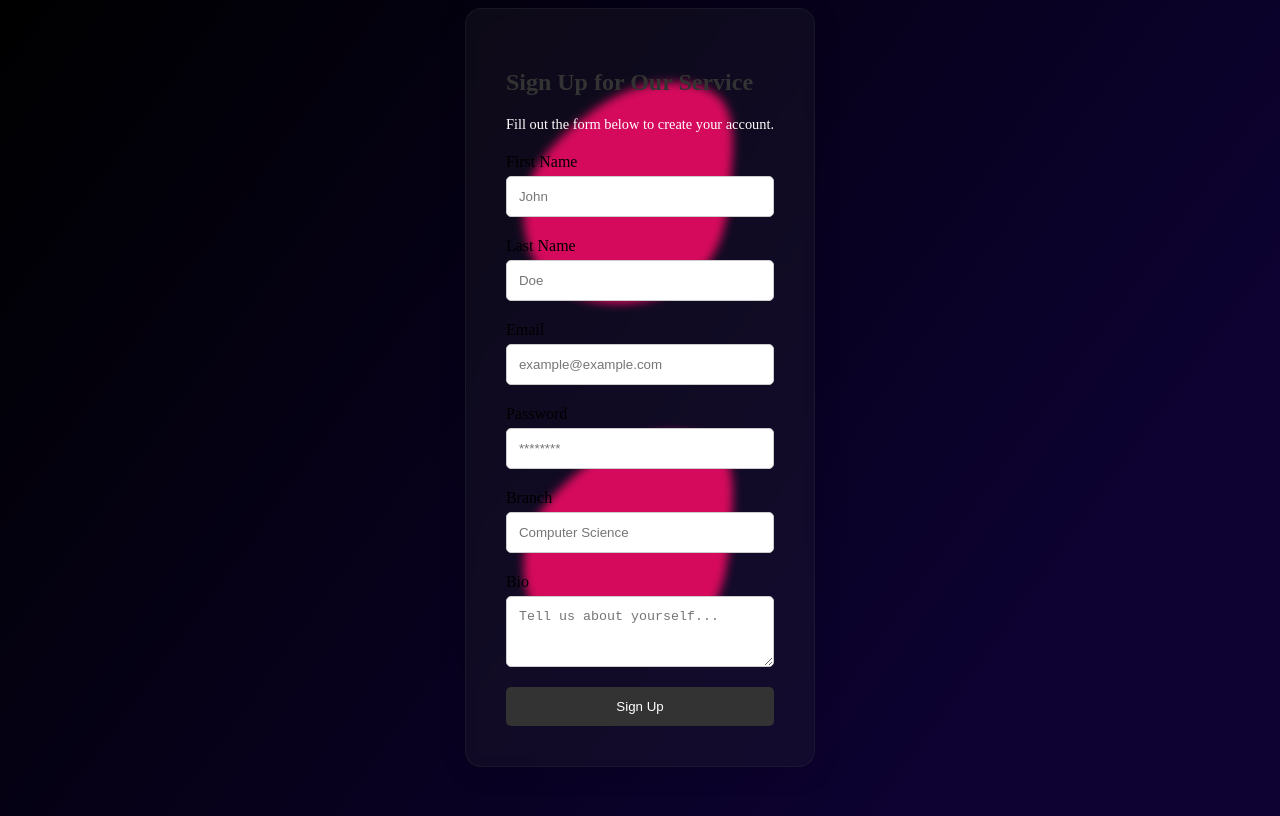
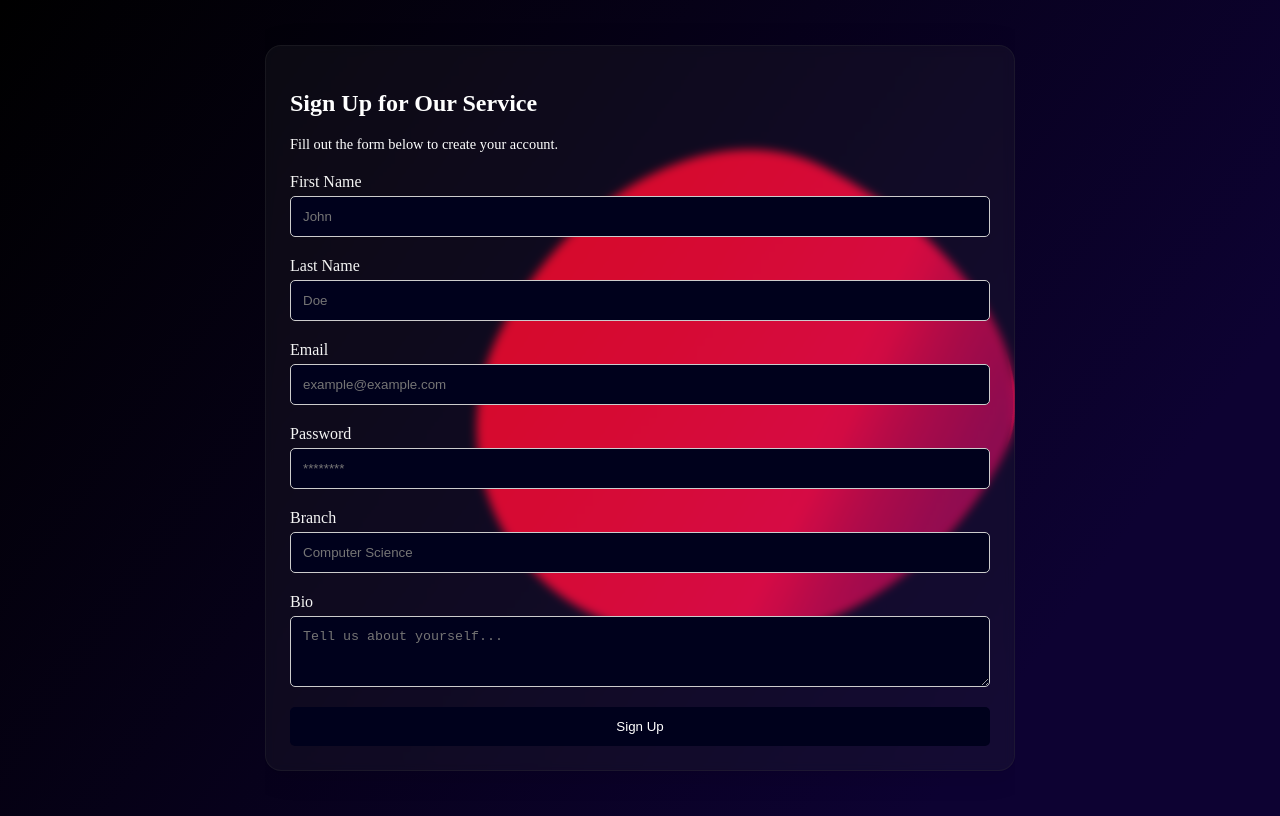
Before and after one commit to isha1221/taska-web, a React (Vite) app: page / in a window 1280 px wide. Built offline with nearby package versions, Linux system fonts and the light colour scheme.

Commit message:
Add SignUp page

```diff
--- a/src/App.css
+++ b/src/App.css
@@ -41,6 +41,8 @@
   color: #888;
 } */
 
+
+
 body{
   background: rgb(0,0,0);
   background: -moz-linear-gradient(126deg, rgba(0,0,0,1) 0%, rgba(13,2,50,1) 81%);
--- a/src/App.tsx
+++ b/src/App.tsx
@@ -1,16 +1,17 @@
 
 import './App.css';
 
-import { SignupForm } from "./components/signupForm/signupForm"
+import { SignupForm } from "./signupForm/signupForm"
 import Foregound2 from './screen/fg2';
+import Foregound1 from './screen/foregound1';
 
 function App() {
 
 
   return (
     <>
-    <Foregound2></Foregound2>
-
+    {/* <Foregound1></Foregound1> */}
+     <SignupForm></SignupForm>
 
 
     </>
--- a/src/components/signupForm/signupForm.styles.css
+++ /dev/null
@@ -1,122 +0,0 @@
-/* Form Container */
-.signup-form-container {
-  max-width: 600px;
-  margin: auto;
-  padding: 40px; /* Increase padding to increase form height */
-  /* background: white;
-  box-shadow: 0px 4px 6px rgba(0, 0, 0, 0.1); */
-  position: relative;
-  transition: all 0.3s;
-  border-radius: 20px;
-  /* From https://css.glass */
-background: rgba(53, 53, 56, 0.2);
-border-radius: 16px;
-box-shadow: 0 4px 30px rgba(0, 0, 0, 0.1);
-backdrop-filter: blur(5px);
--webkit-backdrop-filter: blur(5px);
-border: 1px solid rgba(53, 53, 56, 0.3);
-}
-
-.signup-form-container:hover {
-  border:3px;
-  border-style: solid;
-  border-image:linear-gradient(to right, transparent, rgb(255, 0, 106), transparent);
- border-image-slice: 1;
-
-}
-
-/* Title and Subtitle */
-.signup-form-title {
-  font-weight: bold;
-  font-size: 1.5rem;
-  color: #333;
-}
-
-.signup-form-subtitle {
-  color: #ffff;
-  font-size: 0.9rem;
-  margin-top: 10px;
-}
-
-/* Form Layout */
-.signup-form {
-  margin-top: 20px;
-  display: flex;
-  flex-direction: column;
-  gap: 20px; /* Increase gap to add more spacing */
-}
-
-/* Input Fields */
-.input-field {
-  position: relative;
-  display: flex;
-  flex-direction: column;
-  gap: 5px;
-}
-
-.input-field input,
-.input-field textarea {
-  padding: 12px; /* Slightly increase padding for comfort */
-  border: 1px solid #ccc;
-  border-radius: 5px;
-  transition: border-color 0.3s;
-}
-
-.input-field input:hover,
-.input-field textarea:hover {
-  border-color: #888;
-}
-
-.input-bottom-gradient {
-  position: absolute;
-  bottom: -1px;
-  left: 0;
-  width: 100%;
-  height: 1px;
-  background: linear-gradient(to right, transparent, rgb(255, 0, 106), transparent);
-  transition: opacity 0.3s;
-  opacity: 0;
-}
-
-.input-field:hover .input-bottom-gradient {
-  opacity: 1;
-}
-
-/* Button and Gradient Animation */
-.signup-form-button {
-  position: relative;
-  width: 100%;
-  padding: 12px; /* Slightly increase padding */
-  background: #333;
-  color: white;
-  border: none;
-  border-radius: 5px;
-  cursor: pointer;
-  transition: all 0.3s;
-}
-
-.signup-form-button:hover {
-  background: #444;
-}
-
-.signup-form-button:hover .button-bottom-gradient {
-  opacity: 1;
-}
-
-.button-bottom-gradient {
-  position: absolute;
-  bottom: -1px;
-  left: 0;
-  width: 100%;
-  height: 1px;
-  background: linear-gradient(to right, transparent, rgb(255, 0, 106), transparent);
-  transition: opacity 0.3s;
-  opacity: 0;
-}
-
-/* Media Queries for Responsive Layout */
-@media (max-width: 576px) { /* xs breakpoint */
-  .input-group {
-    flex-direction: column;
-  }
-}
--- a/src/screen/fg1.styles.css
+++ b/src/screen/fg1.styles.css
@@ -1,12 +1,14 @@
-.bg-img{
-    /* min-width: 320px;
-  min-height: 100vh; */
-  /* background-image: url('../blob.svg'); */
-  /* background-size: cover;
-  background-repeat: no-repeat; */
+/* .bg-img{
+    min-width: 320px;
+  min-height: 100vh;
+  background-image: url('../blob.svg');
+  background-size: cover;
+  background-repeat: no-repeat;
+  margin:30px;
+  margin-left: 500px;
   display: flex;
-  justify-content: center;
-  align-items: center;
+  justify-self: center;
+  align-self: center;
   z-index: 5;
   background: rgba(53, 53, 56, 0.2);
 border-radius: 16px;
@@ -14,12 +16,64 @@ box-shadow: 0 4px 30px rgba(0, 0, 0, 0.1);
 backdrop-filter: blur(5px);
 -webkit-backdrop-filter: blur(5px);
 border: 1px solid rgba(53, 53, 56, 0.3);
-}
-.blob2{
-    height:750px;
-    width:750px;
+} */
+/* .blob2{
+    height:250px;
+    width:250px;
     z-index: -10;
-   /* margin-left:-160px;
-  margin-top: -120px; */
 
-}
+
+} */
+
+
+
+
+
+.container {
+    min-height: 100vh;
+    width: 100%;
+    display: flex;
+    justify-content: center;
+    align-items: center;
+    position: relative;
+    overflow: hidden;
+  }
+
+  .blob {
+    position: absolute;
+    width: 500px;
+    height: 500px;
+    background: linear-gradient(
+      180deg,
+      rgba(47, 184, 255,0.42) 31.77%,
+      #5c9df1 100%
+    );
+    mix-blend-mode: color-dodge;
+    -webkit-animation: move 25s infinite alternate;
+            animation: move 25s infinite alternate;
+    transition: 1s cubic-bezier(0.07, 0.8, 0.16, 1);
+  }
+
+  @-webkit-keyframes move {
+    from {
+      transform: translate(-100px, -50px) rotate(-90deg);
+      border-radius: 24% 76% 35% 65% / 27% 36% 64% 73%;
+    }
+
+    to {
+      transform: translate(500px, 100px) rotate(-10deg);
+      border-radius: 76% 24% 33% 67% / 68% 55% 45% 32%;
+    }
+  }
+
+  @keyframes move {
+    from {
+      transform: translate(-100px, -50px) rotate(-90deg);
+      border-radius: 24% 76% 35% 65% / 27% 36% 64% 73%;
+    }
+
+    to {
+      transform: translate(500px, 100px) rotate(-10deg);
+      border-radius: 76% 24% 33% 67% / 68% 55% 45% 32%;
+    }
+  }
--- a/src/screen/fg2.tsx
+++ b/src/screen/fg2.tsx
@@ -1,6 +1,6 @@
 
 import './fg2.styles.css';
-import { SignupForm } from '../components/signupForm/signupForm';
+import { SignupForm } from '../signupForm/signupForm';
 import Foregound1 from './foregound1';
 
 const Foregound2 = () => {
--- /dev/null
+++ b/src/signupForm/signupForm.styles.css
@@ -0,0 +1,215 @@
+/* Form Container */
+.main{
+  /* background-image: url('../blob.svg'); */
+  /* background-repeat: no-repeat; */
+  position: relative;
+/* overflow: hidden; */
+display: flex;
+justify-content: center;
+align-items: center;
+/* height: 200px; */
+}
+
+.signup-form-container {
+ /* margin:auto ; */
+  transition: all 0.3s;
+  border-radius: 20px;
+  /* margin-top: -100px; */
+
+background: rgba(53, 53, 56, 0.2);
+border-radius: 16px;
+box-shadow: 0 4px 30px rgba(0, 0, 0, 0.1);
+backdrop-filter: blur(5px);
+-webkit-backdrop-filter: blur(5px);
+border: 1px solid rgba(53, 53, 56, 0.3);
+
+width: 700px;
+/* height: 100vh */
+  padding: 1.5rem;
+  z-index: 10;
+  color: whitesmoke;
+
+
+}
+
+.signup-form-container:hover {
+  border:3px;
+  border-style: solid;
+  border-image:linear-gradient(to bottom, transparent, rgb(255, 0, 106), transparent);
+ border-image-slice: 1;
+
+}
+
+/* Title and Subtitle */
+.signup-form-title {
+  font-weight: bold;
+  font-size: 1.5rem;
+  color: #ffff;
+
+}
+
+.signup-form-subtitle {
+  color: #ffff;
+  font-size: 0.9rem;
+  margin-top: 10px;
+}
+
+/* Form Layout */
+.signup-form {
+  margin-top: 20px;
+  display: flex;
+  flex-direction: column;
+  gap: 20px; /* Increase gap to add more spacing */
+}
+
+/* Input Fields */
+.input-field {
+  position: relative;
+  display: flex;
+  flex-direction: column;
+  gap: 5px;
+
+}
+
+.input-field input,
+.input-field textarea {
+  padding: 12px; /* Slightly increase padding for comfort */
+  border: 1px solid #ccc;
+  border-radius: 5px;
+  transition: border-color 0.3s;
+  background-color: #00011c;
+  color: #ffff;
+}
+
+.input-field input:hover,
+.input-field textarea:hover {
+  border-color: #888;
+}
+
+.input-bottom-gradient {
+  position: absolute;
+  bottom: -1px;
+  left: 0;
+  width: 100%;
+  height: 1px;
+  background: linear-gradient(to right, transparent, rgb(255, 0, 106), transparent);
+  transition: opacity 0.3s;
+  opacity: 0;
+}
+
+.input-field:hover .input-bottom-gradient {
+  opacity: 1;
+}
+
+/* Button and Gradient Animation */
+.signup-form-button {
+  position: relative;
+  width: 100%;
+  padding: 12px; /* Slightly increase padding */
+  background: #00011c;
+  color: white;
+  border: none;
+  border-radius: 5px;
+  cursor: pointer;
+  transition: all 0.3s;
+}
+
+.signup-form-button:hover {
+  background: #00011c;
+  border:3px;
+  border-style: solid;
+  border-image:linear-gradient(to right, transparent, rgb(255, 0, 106), transparent);
+ border-image-slice: 1;
+}
+
+.signup-form-button:hover .button-bottom-gradient {
+  opacity: 1;
+}
+
+.button-bottom-gradient {
+  position: absolute;
+  bottom: -1px;
+  left: 0;
+  width: 100%;
+  height: 1px;
+  background: linear-gradient(to right, transparent, rgb(255, 0, 106), transparent);
+  transition: opacity 0.3s;
+  opacity: 0;
+}
+
+/* Media Queries for Responsive Layout */
+@media (max-width: 576px) { /* xs breakpoint */
+  .input-group {
+    flex-direction: column;
+  }
+  .signup-form-container {
+    width:300px;
+  }
+}
+
+
+.container {
+  min-height: 100vh;
+  width: 100%;
+  display: flex;
+  justify-content: center;
+  align-items: center;
+  position: relative;
+  overflow: hidden;
+}
+
+
+
+
+.blob {
+  position: absolute;
+  width: 500px;
+  height: 500px;
+  background: linear-gradient(
+    180deg,
+    rgba(255,0,106) 31.77%,
+    #ed3a81 100%
+  );
+  z-index: -4;
+  border: 2px solid rgb(255, 0, 106);
+  mix-blend-mode: color-dodge;
+  -webkit-animation: move 25s infinite alternate;
+          animation: move 25s infinite alternate;
+  transition: 1s cubic-bezier(0.07, 0.8, 0.16, 1);
+}
+
+/* .blob:hover {
+  width: 520px;
+  height: 520px;
+  -webkit-filter: blur(30px);
+          filter: blur(30px);
+  box-shadow:
+    inset 0 0 0 5px rgba(255,255,255, 0.6),
+    inset 100px 100px 0 0px #fa709a,
+    inset 200px 200px 0 0px #784ba8,
+    inset 300px 300px 0 0px #2b86c5;
+} */
+
+@-webkit-keyframes move {
+  from {
+    transform: translate(-100px, -50px) rotate(-90deg);
+    border-radius: 24% 76% 35% 65% / 27% 36% 64% 73%;
+  }
+
+  to {
+    transform: translate(500px, 100px) rotate(-10deg);
+    border-radius: 76% 24% 33% 67% / 68% 55% 45% 32%;
+  }
+}
+
+@keyframes move {
+  from {
+    transform: translate(-100px, -50px) rotate(-90deg);
+    border-radius: 24% 76% 35% 65% / 27% 36% 64% 73%;
+  }
+
+  to {
+    transform: translate(500px, 100px) rotate(-10deg);
+    border-radius: 76% 24% 33% 67% / 68% 55% 45% 32%;
+  }
+}
--- a/src/components/signupForm/signupForm.tsx
+++ b/src/signupForm/signupForm.tsx
@@ -1,5 +1,7 @@
 import React from 'react';
 import './signupForm.styles.css';
+import blob2 from '../blob.svg';
+import Foregound1 from '../screen/foregound1';
 
 
 
@@ -10,6 +12,10 @@ export function SignupForm() {
   };
 
   return (
+
+
+		<div className="container">
+     <div className='main'>
     <div className="signup-form-container">
       <h2 className="signup-form-title">Sign Up for Our Service</h2>
       <p className="signup-form-subtitle">
@@ -63,5 +69,9 @@ export function SignupForm() {
         </button>
       </form>
     </div>
+
+    </div>
+    <div className="blob"></div>
+  </div>
   );
 }
```
Also changed, not shown: src/screen/foregound1.tsx (+8 -5 lines).
